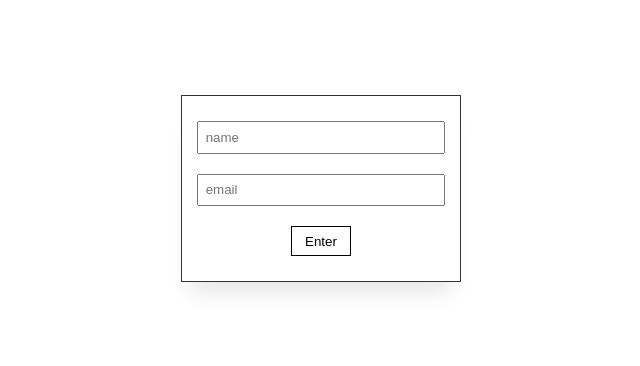
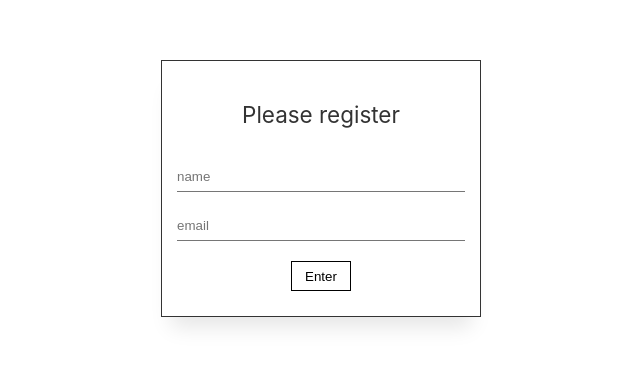
Before and after one commit to hire-this-guy/supermetrics, a React (Create React App) app: page / in a window 1280 px wide. Shown: the part 240-606 px from the top of the page, without its empty margins (319-959 px from the left). Built offline with nearby package versions, Linux system fonts and the light colour scheme.

Commit message:
Register form touch ups

```diff
--- a/src/components/RegisterView/RegisterView.css
+++ b/src/components/RegisterView/RegisterView.css
@@ -7,15 +7,20 @@
 
 .Register__form {
 	padding: 15px;
-	width: 280px;
+	width: 320px;
 	border: 1px solid;
 	box-shadow: 0 20px 20px -10px rgba(0, 0, 0, 0.1);
 }
 
+.Register__header {
+	text-align: center;
+}
+
 .Register__input {
 	margin: 10px auto;
-	padding: 0.5em;
+	padding: var(--s-input-padding) 0;
 	width: 100%;
+	border-width: 0 0 1px;
 }
 
 .Register__button {
--- a/src/components/RegisterView/RegisterView.tsx
+++ b/src/components/RegisterView/RegisterView.tsx
@@ -31,6 +31,7 @@ const RegisterView: React.FC = () => {
 	return (
 		<div className="Register">
 			<form className="Register__form" onSubmit={submit}>
+				<h3 className="Register__header">Please register</h3>
 				{isTokenRejected && <div>Error occurred, please try again</div>}
 				<input
 					className="Register__input"
--- a/src/index.css
+++ b/src/index.css
@@ -35,10 +35,14 @@ h3 {
 	font-weight: normal;
 }
 
+button,
+input {
+	outline: none;
+}
+
 input[type="search"] {
 	border-width: 0 0 1px;
 	border-color: var(--c-text-primary);
-	outline: none;
 }
 
 button {
@@ -47,7 +51,6 @@ button {
 	border: 1px solid;
 	cursor: pointer;
 	transition: all var(--t-normal);
-	outline: none;
 }
 button:hover {
 	background-color: var(--c-text-primary);
```
